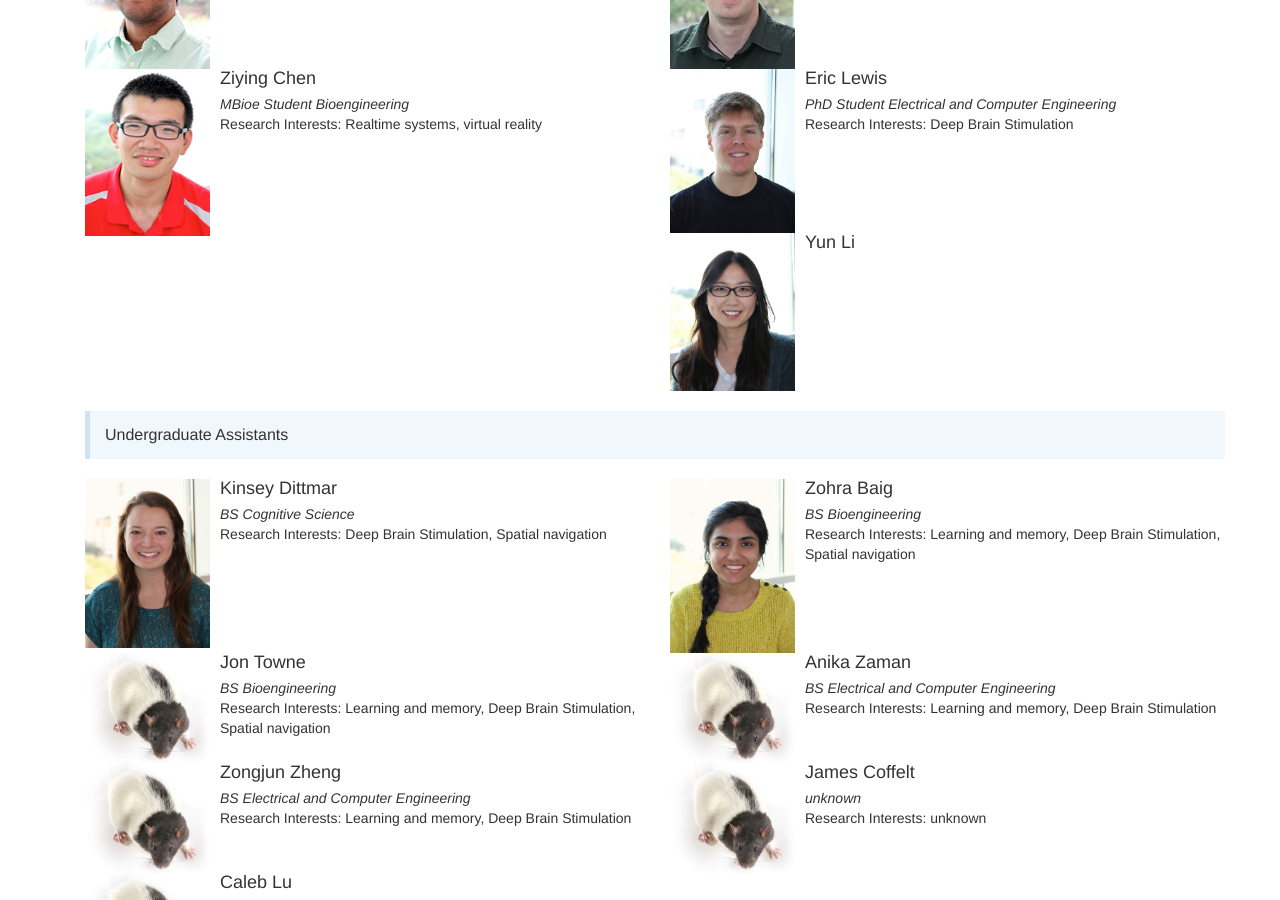
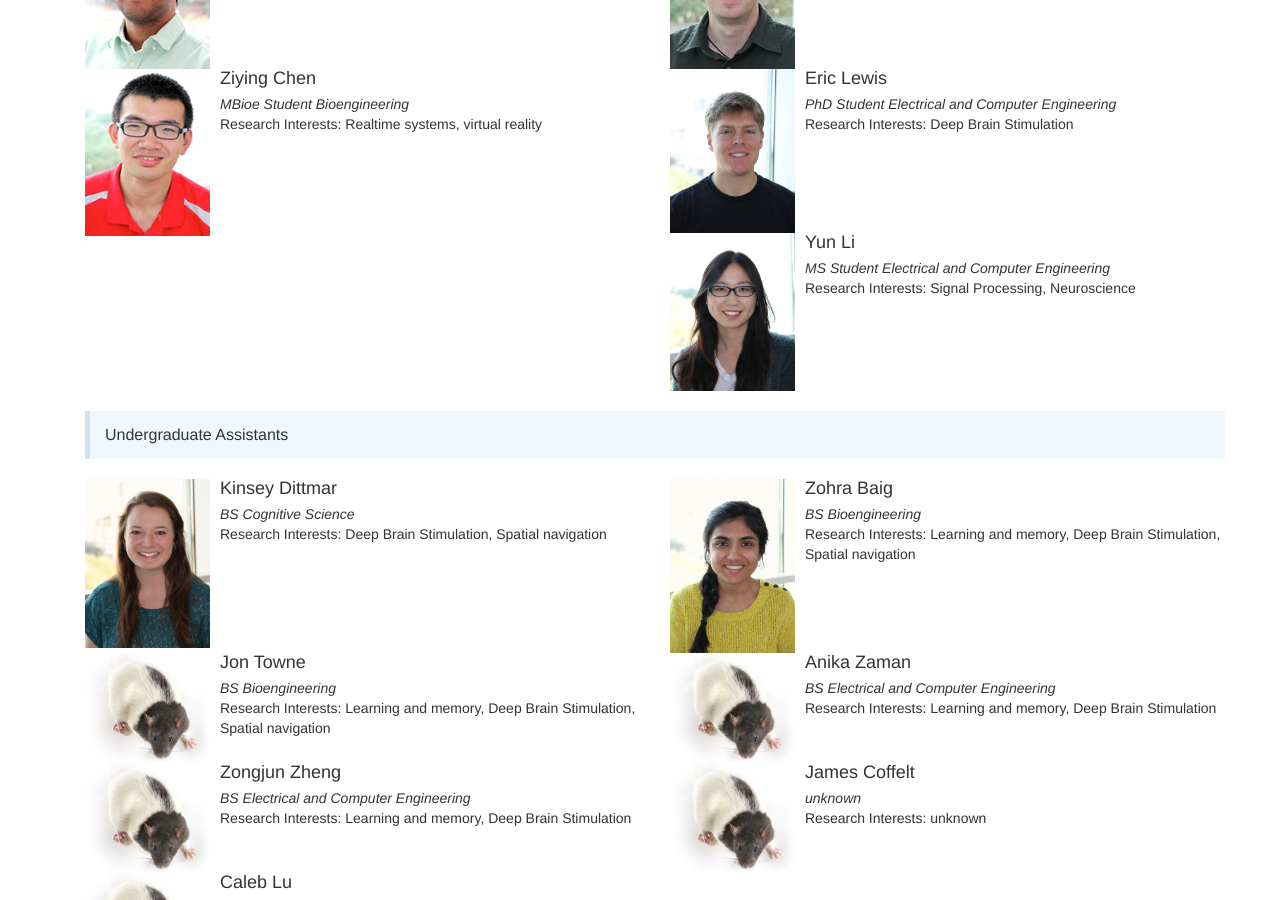
Before and after one commit to kemerelab/kemerelab.github.io, a Jekyll site: the page built from people/index.md, in a window 1280 px wide and 900 px high, scrolled down 835 px. Built offline with Jekyll 4.4.1, drawn with Linux system fonts in a browser that asks for light colours; nearby versions of some CDN libraries.

Commit message:
Added interests for Yun

```diff
--- a/people/index.md
+++ b/people/index.md
@@ -46,8 +46,8 @@ people:
 
   - name: Yun Li
     group: Graduate Students
-    title:
-    interests:
+    title: MS Student Electrical and Computer Engineering
+    interests: Signal Processing, Neuroscience
 
   - name: Kinsey Dittmar
     group: Undergraduate Students
```
